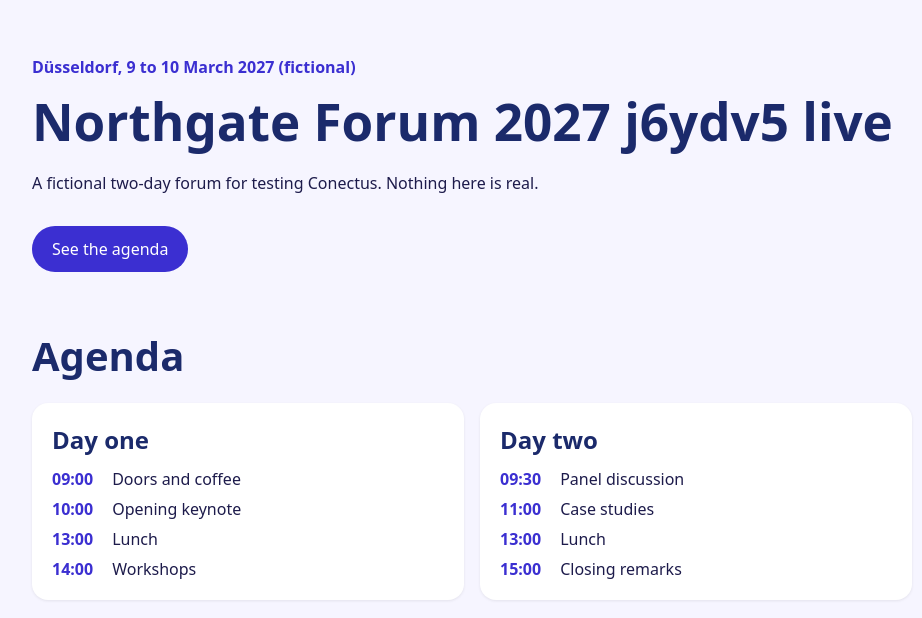
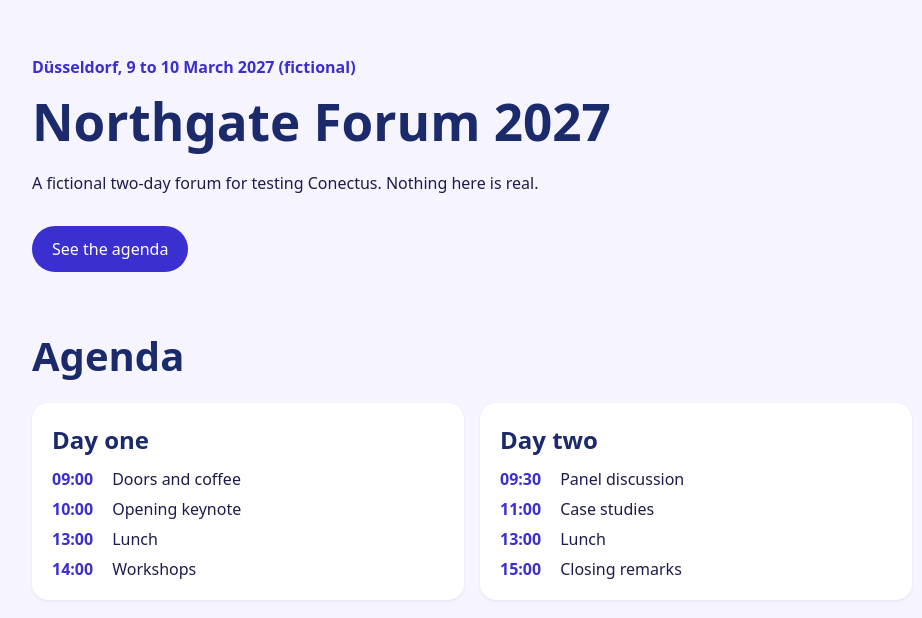
Before and after one commit to codemasterbrown7/conectus-wendy-test-site, a website built with Vite: page index.html in a window 1280 px wide. Shown: the whole page, without its empty margins (168-1090 px from the left). Built offline with nearby package versions, Linux system fonts and the light colour scheme.

Commit message:
Undo: Home page heading: Northgate Forum 2027 j6ydv5 live
Undoes the change merged as b9b7cbc, through Conectus.

```diff
--- a/index.html
+++ b/index.html
@@ -10,7 +10,7 @@
     <main>
       <section class="hero">
         <p class="eyebrow">Düsseldorf, 9 to 10 March 2027 (fictional)</p>
-        <h1>Northgate Forum 2027 j6ydv5 live</h1>
+        <h1>Northgate Forum 2027</h1>
         <p>A fictional two-day forum for testing Conectus. Nothing here is real.</p>
         <a class="cta" href="#agenda">See the agenda</a>
       </section>
```
